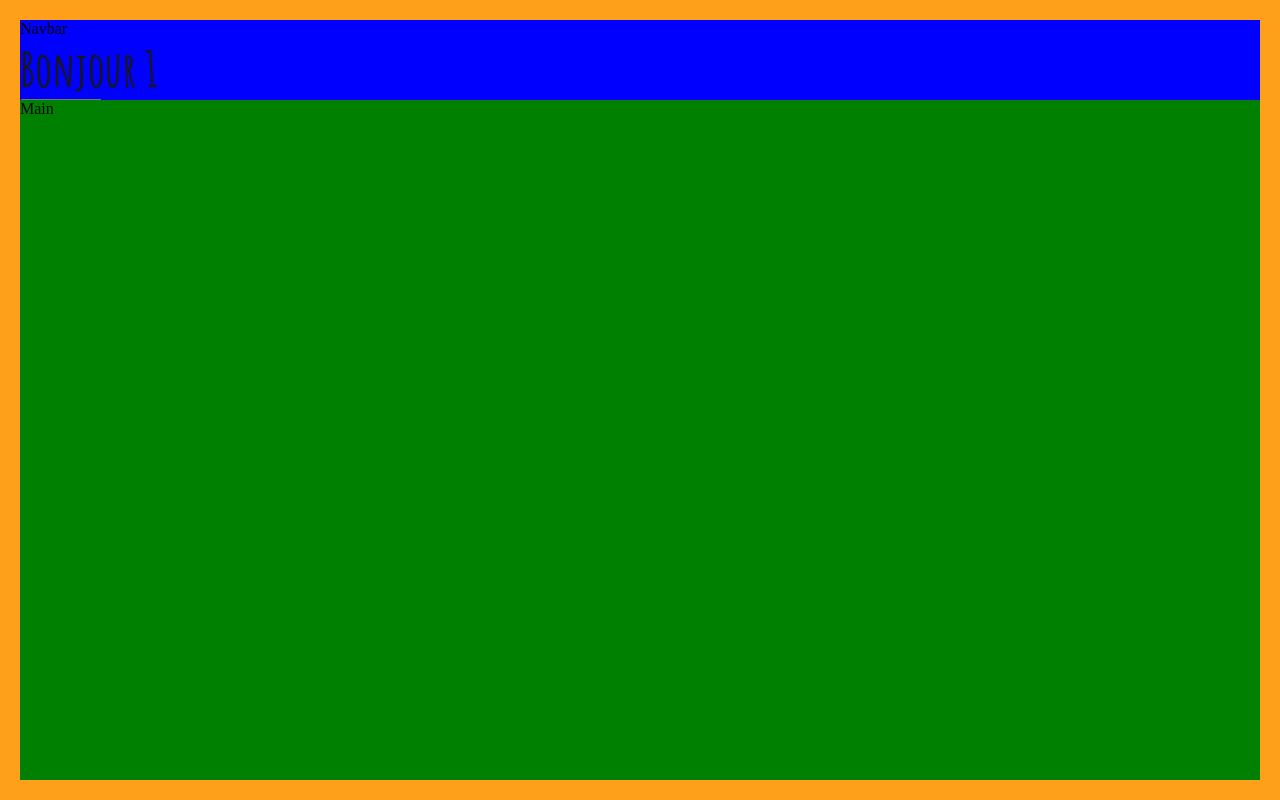
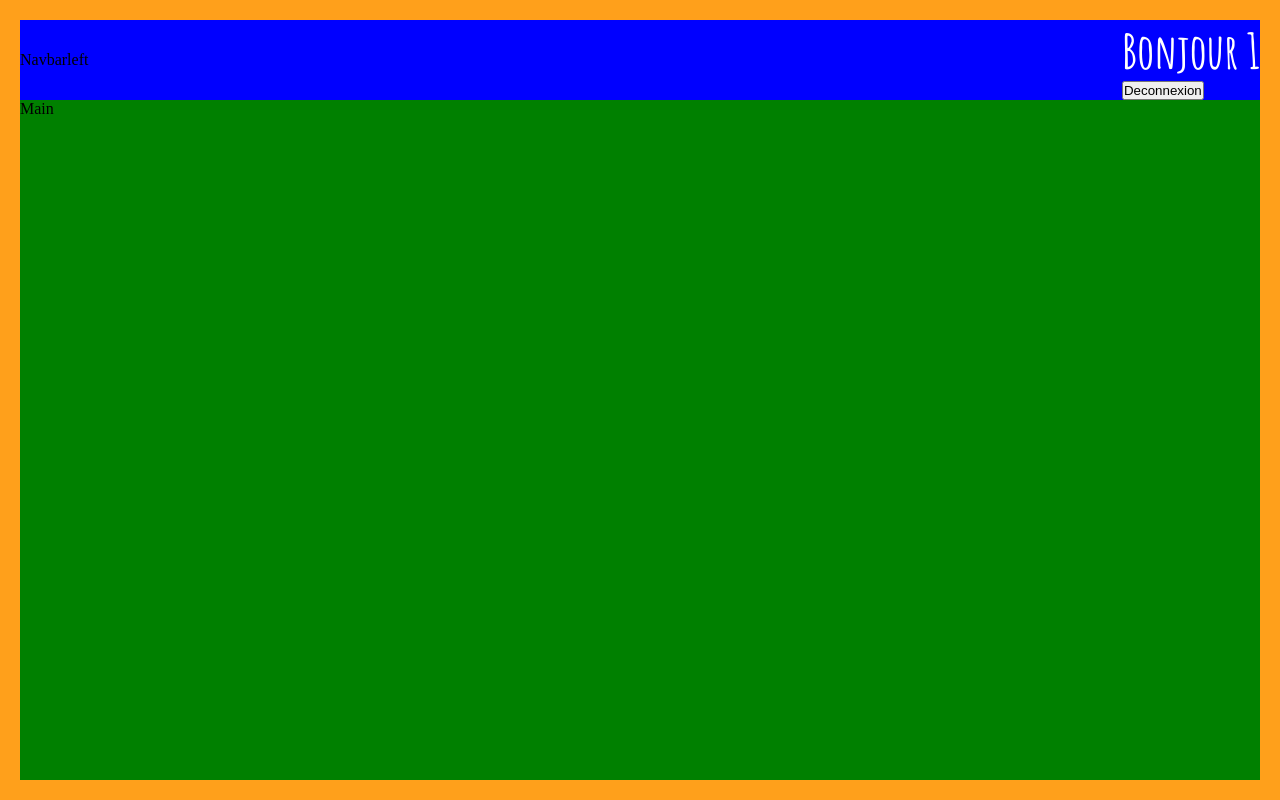
Before and after one commit to Elkes-dev/crazee-burger, a React (Vite) app: page /order/1 in a window 1280 px wide. Built offline with nearby package versions, Linux system fonts and the light colour scheme.

Commit message:
♻️ F04 : OderPage > Add css files + files NavBar and Main

```diff
--- /dev/null
+++ b/src/components/pages/order/Main.jsx
@@ -0,0 +1,9 @@
+import styles from "../order/Main.module.css"
+
+export default function Main() {
+  return (
+     <main className={styles.main}>
+          Main
+        </main>
+  )
+}
--- /dev/null
+++ b/src/components/pages/order/Main.module.css
@@ -0,0 +1,4 @@
+.main{
+    background-color: green;
+    flex: 1;
+}
--- /dev/null
+++ b/src/components/pages/order/NavBar.jsx
@@ -0,0 +1,17 @@
+import { Link } from 'react-router-dom'
+import styles from '../order/NavBar.module.css'
+
+export default function NavBar({username}) {
+  return (
+       <nav className={styles.navBar}>
+            <div className={styles.leftSide}>  Navbarleft
+            </div>
+            <div className={styles.rightSide}>
+                <h1 className={styles.title}>Bonjour {username}</h1>
+                <Link to="/">
+                <button>Deconnexion</button>
+                </Link>
+            </div>
+        </nav>
+  )
+}
--- /dev/null
+++ b/src/components/pages/order/NavBar.module.css
@@ -0,0 +1,7 @@
+.navBar{
+    background-color: blue;
+    height: 10vh;
+    display: flex;
+    justify-content: space-between;
+    align-items: center;
+}
--- a/src/components/pages/order/OrderPage.jsx
+++ b/src/components/pages/order/OrderPage.jsx
@@ -1,5 +1,7 @@
 import { Link, useParams } from 'react-router-dom';
 import styles from "../order/OrderPage.module.css"
+import NavBar from './NavBar';
+import Main from './Main';
 
 export default function OrderPage() {
 
@@ -12,21 +14,8 @@ const {username} = useParams()
   return (
     <div className={styles.page}>
       <div className={styles.container}>
-        <header className={styles.header}>
-          <nav className={styles.navBar}>Navbar
-            <div className={styles.rightSide}>
-              <h1 className={styles.title}>Bonjour {username}</h1>
-              <Link to="/">
-                <button>Deconnexion</button>
-              </Link>
-            </div>
-            <div className={styles.leftSide}>
-            </div>
-          </nav>
-        </header>
-        <main className={styles.main}>
-          Main
-        </main>
+         <NavBar username={username} />
+         <Main />
       </div>
     </div>
   )
--- a/src/components/pages/order/OrderPage.module.css
+++ b/src/components/pages/order/OrderPage.module.css
@@ -19,15 +19,6 @@
 
 }
 
-.navBar{
-    background-color: blue;
-    height: 10vh;
-}
-
-.main{
-    background-color: green;
-    flex: 1;
-}
 
 .title{
     color: var(--color-dark);
```
